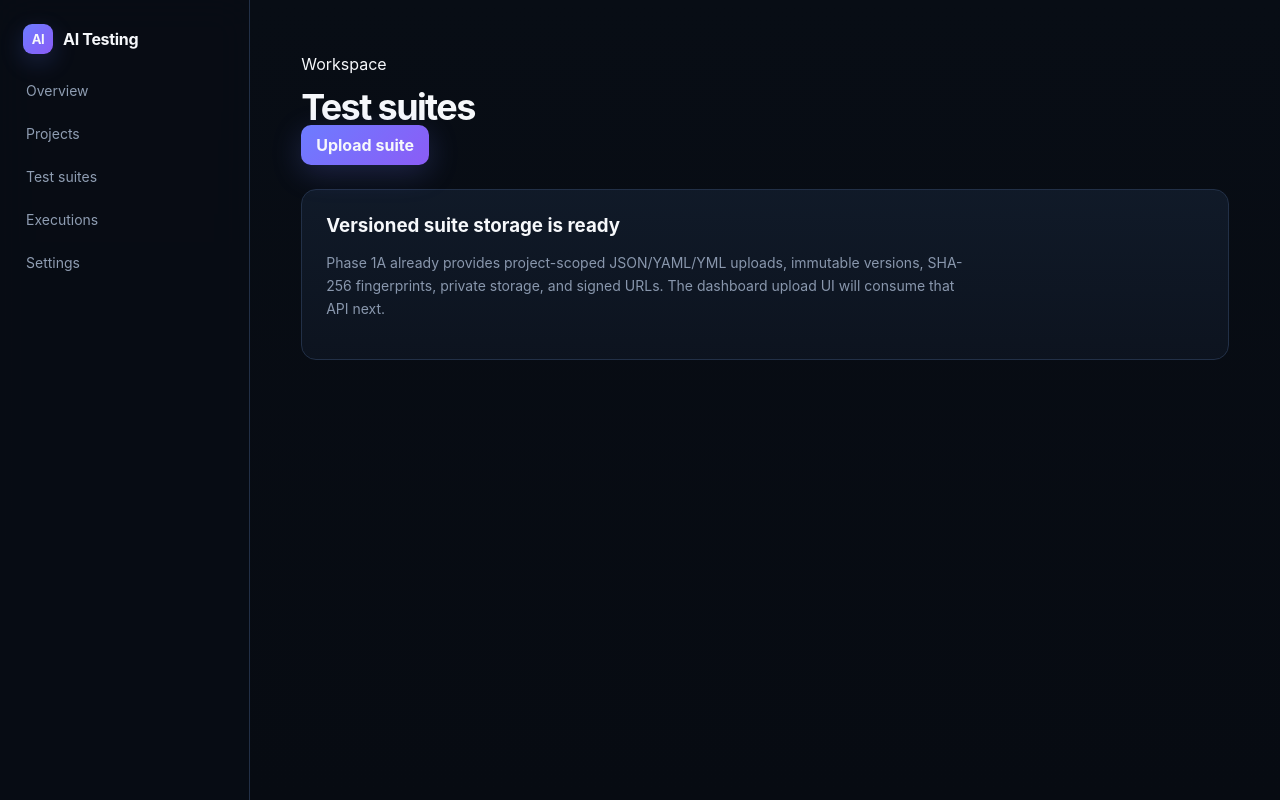
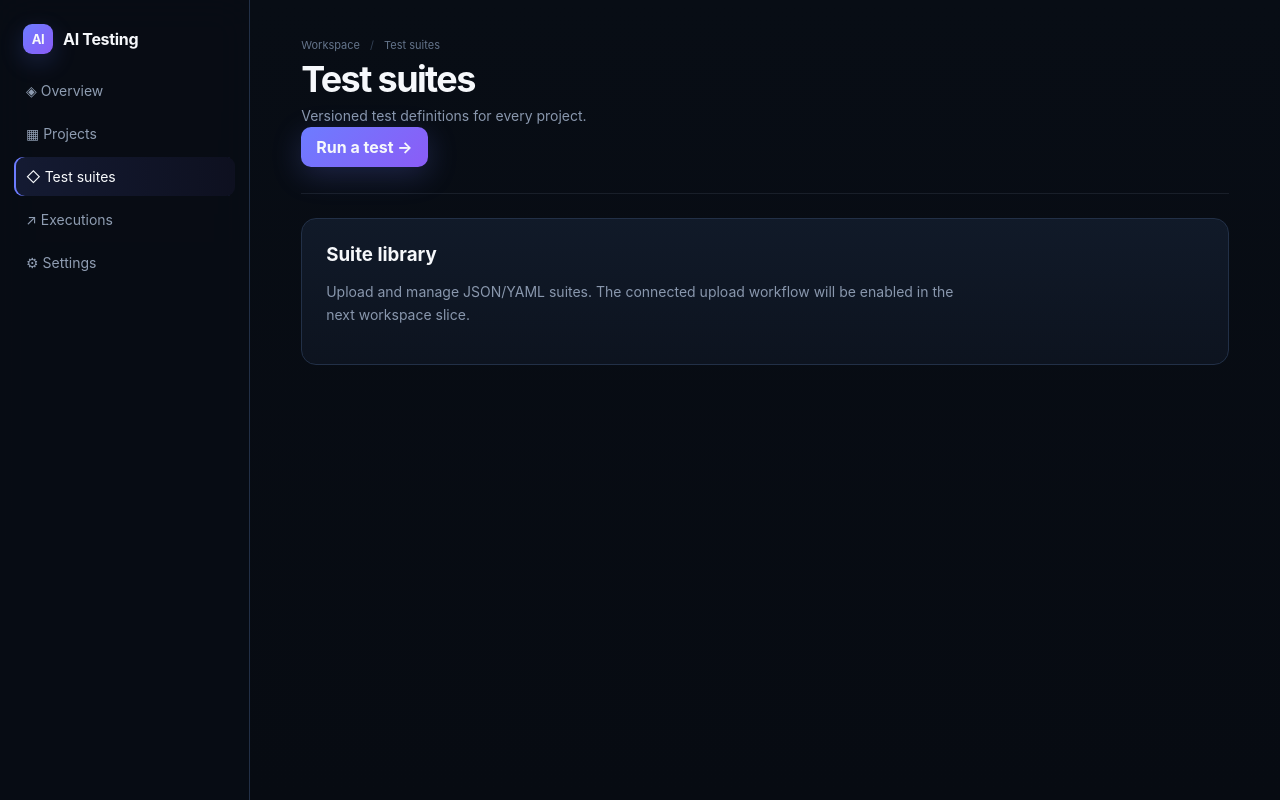
Before and after one commit to iamgajanan/ai-testing-framework, a Next.js app in the folder dashboard/: page /dashboard/suites in a window 1280 px wide. Built offline with nearby package versions, Linux system fonts and the light colour scheme.

Commit message:
feat: build dashboard test suite workspace

```diff
--- a/dashboard/app/dashboard/suites/page.tsx
+++ b/dashboard/app/dashboard/suites/page.tsx
@@ -1,2 +1,5 @@
 import Link from 'next/link'
-export default function SuitesPage(){return <main className="dashboard-shell"><aside className="sidebar"><Link className="brand" href="/dashboard"><span className="brand-mark">AI</span> AI Testing</Link><nav className="side-links"><Link className="side-link" href="/dashboard">Overview</Link><Link className="side-link" href="/dashboard/projects">Projects</Link><Link className="side-link" href="/dashboard/suites">Test suites</Link><Link className="side-link" href="/dashboard/executions">Executions</Link><Link className="side-link" href="/dashboard/settings">Settings</Link></nav></aside><section className="main"><div className="topline"><div><p className="muted">Workspace</p><h1>Test suites</h1></div><button className="btn btn-primary">Upload suite</button></div><div className="card" style={{marginTop:24}}><h3>Versioned suite storage is ready</h3><p className="section-lead">Phase 1A already provides project-scoped JSON/YAML/YML uploads, immutable versions, SHA-256 fingerprints, private storage, and signed URLs. The dashboard upload UI will consume that API next.</p></div></section></main>}
+
+export default function SuitesPage() {
+  return <main className="dashboard-shell"><aside className="sidebar"><Link className="brand" href="/dashboard"><span className="brand-mark">AI</span> AI Testing</Link><nav className="side-links"><Link className="side-link" href="/dashboard">◈ Overview</Link><Link className="side-link" href="/dashboard/projects">▦ Projects</Link><Link className="side-link active" href="/dashboard/suites">◇ Test suites</Link><Link className="side-link" href="/dashboard/executions">↗ Executions</Link><Link className="side-link" href="/dashboard/settings">⚙ Settings</Link></nav></aside><section className="main"><div className="topline page-header"><div><div className="breadcrumb">Workspace <span>/</span> Test suites</div><h1>Test suites</h1><p className="page-subtitle">Versioned test definitions for every project.</p></div><Link className="btn btn-primary" href="/dashboard/executions">Run a test →</Link></div><div className="card" style={{marginTop:24}}><h3>Suite library</h3><p className="section-lead">Upload and manage JSON/YAML suites. The connected upload workflow will be enabled in the next workspace slice.</p></div></section></main>
+}
```
